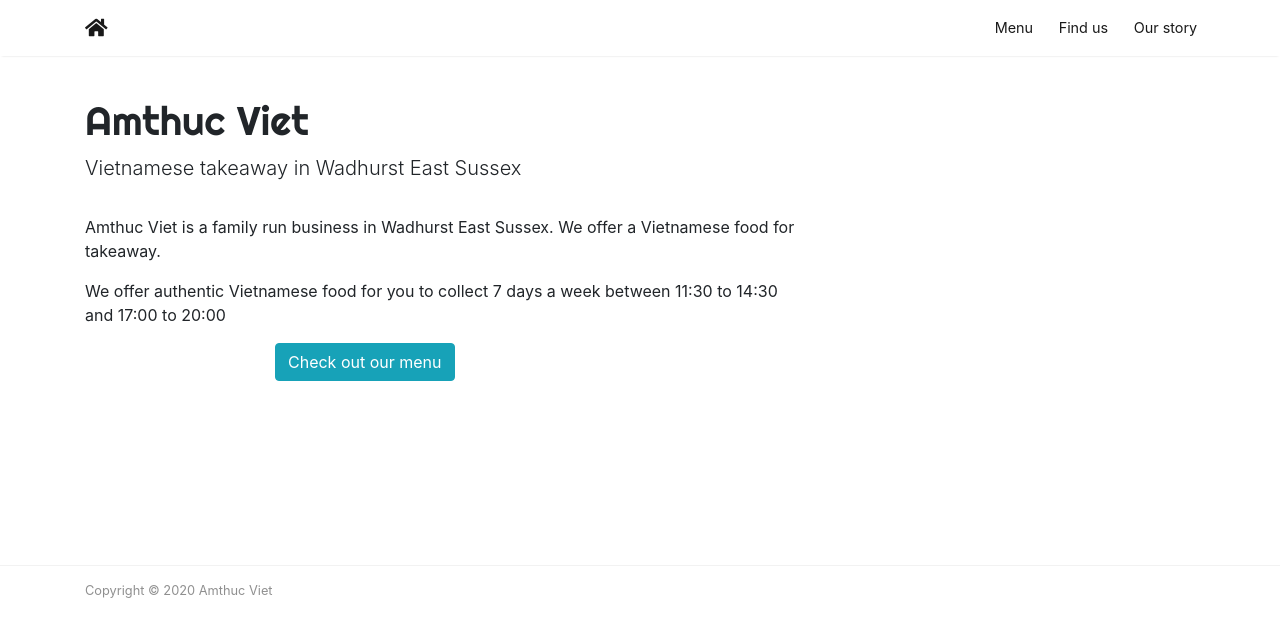
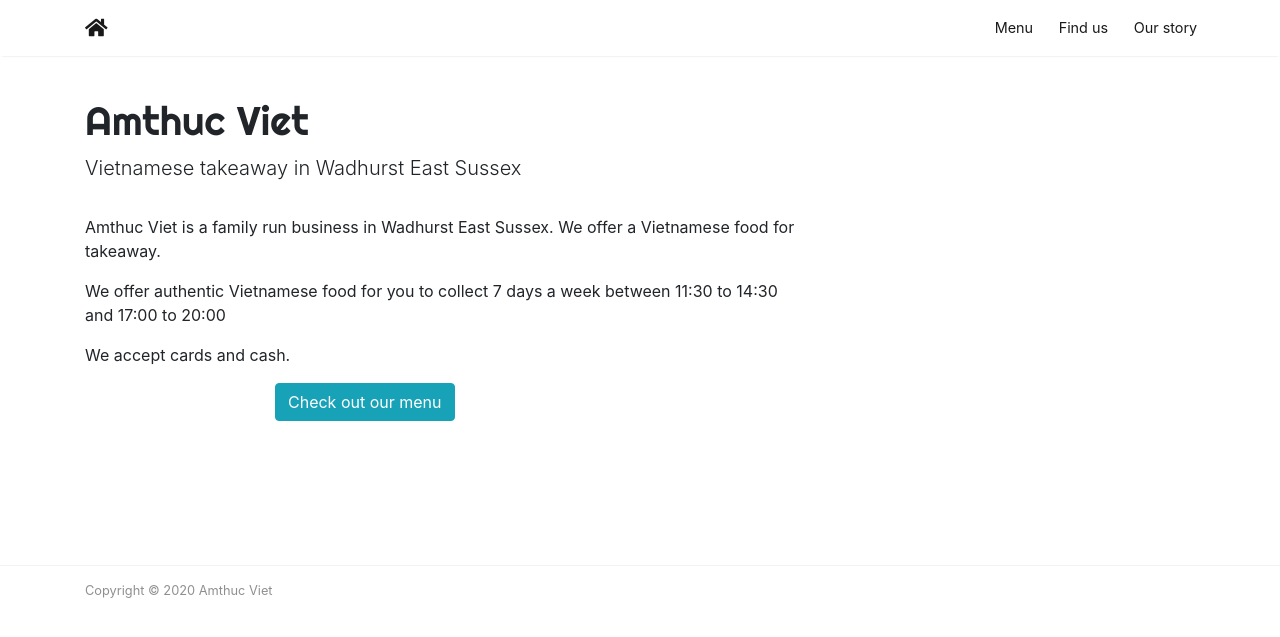
Before and after one commit to sela/amthuc-viet, a Jekyll site: the page built from index.html, in a window 1280 px wide. Shown: the top 637 px of the page. Built offline with Jekyll 4.4.1, drawn with Linux system fonts in a browser that asks for light colours; nearby versions of some CDN libraries; the list of posts is cut into pages by our own code; comment, search, counter and statistics services are not loaded.

Commit message:
update payment methods and image

```diff
--- a/_pages/menu.html
+++ b/_pages/menu.html
@@ -7,6 +7,7 @@
 {% assign temp = site.data.amthuc_viet_menu | group_by: 'category' %}
 <section>
     <h2 style="padding-bottom: 20px">The Menu</h2>
+    <div>We accept cards and cash.</div>
     <div style="padding-bottom: 20px;"><b>To place an order please call us on&nbsp;<a href="tel:+447900307025">07900307025</a></b></div>
 
     <div class="article-post">
--- a/index.html
+++ b/index.html
@@ -15,6 +15,7 @@
         <div class="col-md-8 pr-4">
             <p>Amthuc Viet is a family run business in Wadhurst East Sussex. We offer a Vietnamese food for takeaway.</p>
             <p>We offer authentic Vietnamese food for you to collect 7 days a week between 11:30 to 14:30 and 17:00 to 20:00</p>
+            <p>We accept cards and cash.</p>
         </div>
     </div>
     <div class="row">
```
Also changed, not shown: assets/images/social/f_logo_RGB-Blue_58.png (added), assets/images/vegetable-noodles-large.jpg, assets/images/vegetable-noodles.jpg.
